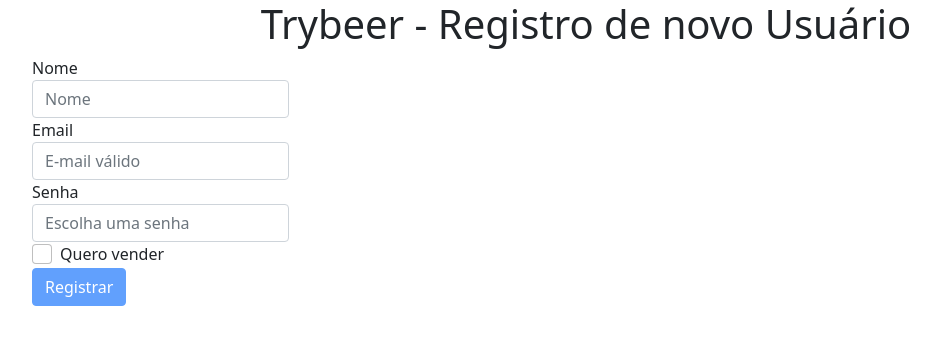
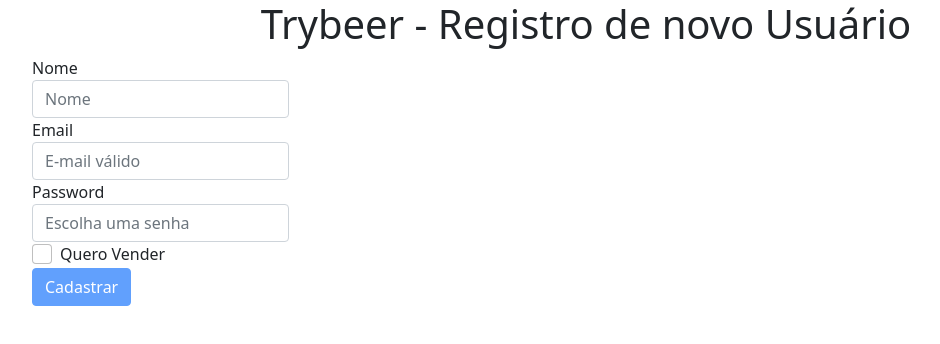
Before and after one commit to tryber/sd-03-trybeer-5, a React (Create React App) app in the folder front-end/: page /register in a window 1280 px wide. Shown: the top 344 px of the page, without its empty margins (54-994 px from the left). Built offline with nearby package versions, Linux system fonts and the light colour scheme.

Commit message:
cypress tested

```diff
--- a/front-end/src/pages/SignupPage.js
+++ b/front-end/src/pages/SignupPage.js
@@ -116,7 +116,7 @@
           </div>
           <div className="form-group">
             <label htmlFor="password">
-              Senha
+              Password
               <input
                 data-testid="signup-password"
                 className="form-control"
@@ -141,10 +141,10 @@
                 onChange={ (e) => setSeller(e.target.checked) }
                 value={ seller }
               />
-              Quero vender
+              Quero Vender
             </label>
           </div>
-          <input type="submit" value="Registrar" disabled={ !ableToSubmit } data-testid="signup-btn" className="btn btn-primary" />
+          <input type="submit" value="Cadastrar" disabled={ !ableToSubmit } data-testid="signup-btn" className="btn btn-primary" />
         </form>
       </div>
       <p className="text-muted">{error}</p>
```
